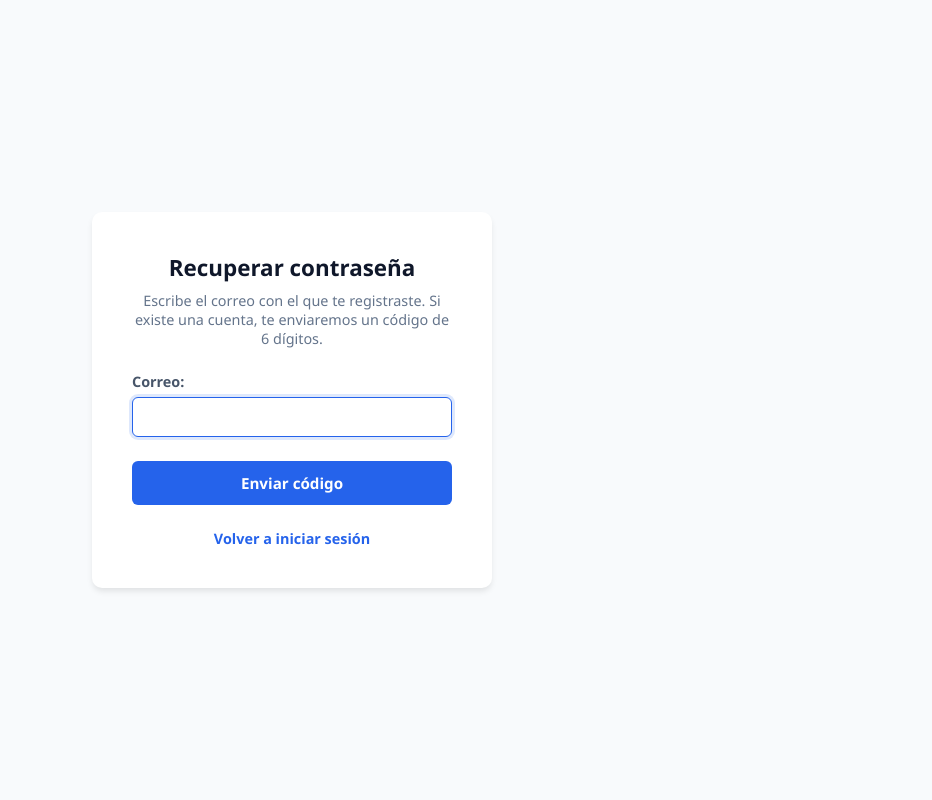
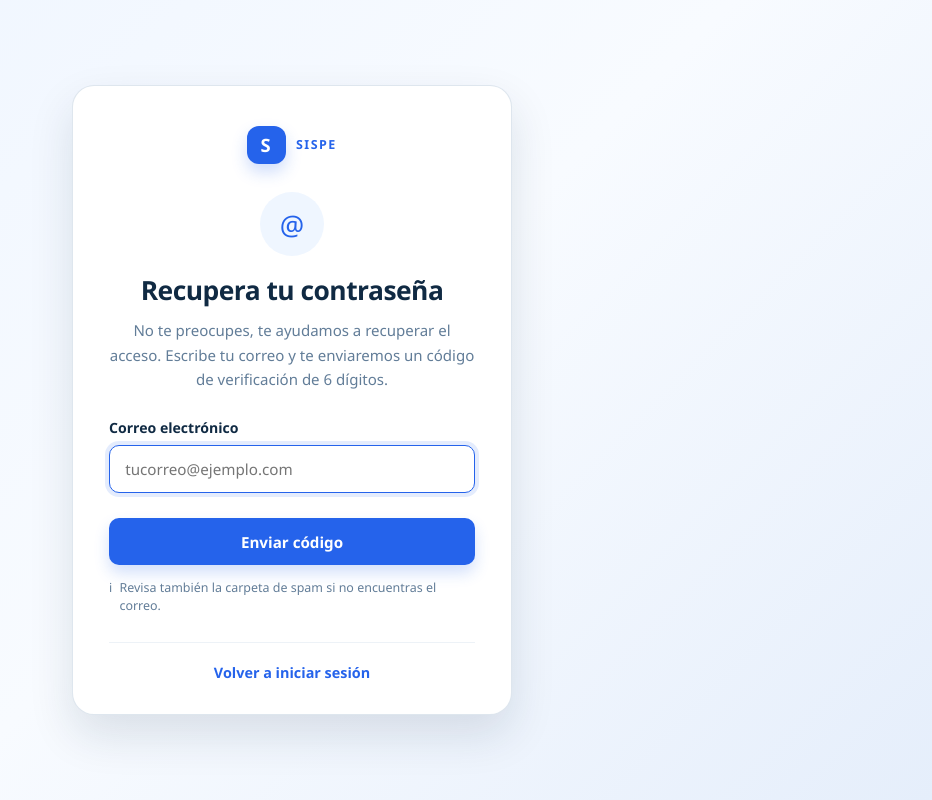
Before and after one commit to Proyecto-Sispe/SISPE, a Spring Boot app: page /login/olvide in a window 1280 px wide. Shown: the whole page, without its empty margins (348-1280 px from the left). Run offline with Spring Boot 4, Linux system fonts and the light colour scheme; some of the project's set-up classes (security, data sources, template engines, error pages and the like) are left out, and stand-ins take their place.

Commit message:
feat: revamp password reset template with new styles and layout
Co-authored-by: Proyecto-Sispe <261189645+Proyecto-Sispe@users.noreply.github.com>

```diff
--- a/3er Trimestre/Proyecto_sispe_java/src/main/resources/templates/olvide-password.html
+++ b/3er Trimestre/Proyecto_sispe_java/src/main/resources/templates/olvide-password.html
@@ -6,39 +6,49 @@
     <meta name="viewport" content="width=device-width, initial-scale=1.0">
     <title>Recuperar contraseña - SISPE</title>
     <style>
+        :root { --navy: #102a43; --blue: #2563eb; --sky: #eff6ff; --muted: #627d98; --line: #d9e2ec; }
         * { box-sizing: border-box; font-family: 'Segoe UI', Tahoma, Geneva, Verdana, sans-serif; margin: 0; padding: 0; }
-        body { background: #f8fafc; color: #334155; display: flex; justify-content: center; align-items: center; min-height: 100vh; padding: 2rem 0; }
-        .card { background: white; padding: 2.5rem; border-radius: 10px; box-shadow: 0 4px 6px -1px rgba(0,0,0,0.1); width: 100%; max-width: 400px; }
-        h1 { margin-bottom: 0.5rem; color: #0f172a; text-align: center; font-size: 1.4rem; }
-        p.info { text-align: center; color: #64748b; font-size: 0.9rem; margin-bottom: 1.5rem; }
+        body { background: linear-gradient(135deg, #eef5ff 0%, #f8fbff 52%, #e5eefb 100%); color: var(--navy); display: flex; justify-content: center; align-items: center; min-height: 100vh; padding: 1.5rem; }
+        .card { background: #fff; padding: 2.5rem 2.25rem 2rem; border: 1px solid rgba(217,226,236,.85); border-radius: 22px; box-shadow: 0 20px 45px rgba(16,42,67,.12); width: 100%; max-width: 440px; }
+        .brand { display: flex; justify-content: center; align-items: center; gap: .65rem; margin-bottom: 1.75rem; color: var(--blue); font-weight: 800; letter-spacing: .12em; font-size: .78rem; }
+        .brand-mark { display: grid; place-items: center; width: 2.4rem; height: 2.4rem; border-radius: 12px; background: var(--blue); color: #fff; font-size: 1.15rem; box-shadow: 0 8px 16px rgba(37,99,235,.22); }
+        .icon { display: grid; place-items: center; width: 4rem; height: 4rem; margin: 0 auto 1rem; border-radius: 50%; background: var(--sky); color: var(--blue); font-size: 1.7rem; }
+        h1 { margin-bottom: .65rem; color: var(--navy); text-align: center; font-size: 1.65rem; letter-spacing: -.02em; }
+        p.info { text-align: center; color: var(--muted); font-size: .94rem; line-height: 1.6; margin-bottom: 1.7rem; }
         .form-group { margin-bottom: 1rem; }
-        label { display: block; margin-bottom: 0.4rem; font-size: 0.9rem; font-weight: 600; color: #475569; }
-        input { width: 100%; padding: 0.6rem; border: 1px solid #cbd5e1; border-radius: 6px; font-size: 0.9rem; }
-        input:focus { outline: none; border-color: #2563eb; box-shadow: 0 0 0 3px rgba(37,99,235,0.15); }
-        button { width: 100%; padding: 0.75rem; background: #2563eb; color: white; border: none; border-radius: 6px; font-weight: bold; cursor: pointer; margin-top: 0.5rem; font-size: 0.95rem; }
-        button:hover { background: #1d4ed8; }
-        .footer-link { text-align: center; margin-top: 1.5rem; font-size: 0.9rem; }
-        .footer-link a { color: #2563eb; text-decoration: none; font-weight: 600; }
+        label { display: block; margin-bottom: .5rem; font-size: .88rem; font-weight: 700; color: var(--navy); }
+        input { width: 100%; padding: .82rem .95rem; border: 1px solid var(--line); border-radius: 10px; font-size: .95rem; color: var(--navy); background: #fbfdff; transition: border-color .2s, box-shadow .2s; }
+        input:focus { outline: none; border-color: var(--blue); box-shadow: 0 0 0 4px rgba(37,99,235,.12); background: #fff; }
+        button { width: 100%; padding: .86rem; background: var(--blue); color: #fff; border: none; border-radius: 10px; font-weight: 700; cursor: pointer; margin-top: .55rem; font-size: .95rem; transition: transform .2s, background .2s, box-shadow .2s; box-shadow: 0 8px 15px rgba(37,99,235,.2); }
+        button:hover { background: #1d4ed8; transform: translateY(-1px); box-shadow: 0 10px 20px rgba(37,99,235,.25); }
+        .hint { display: flex; gap: .45rem; align-items: flex-start; margin-top: .85rem; color: var(--muted); font-size: .78rem; line-height: 1.45; }
+        .footer-link { text-align: center; margin-top: 1.7rem; padding-top: 1.25rem; border-top: 1px solid #edf2f7; font-size: .9rem; }
+        .footer-link a { color: var(--blue); text-decoration: none; font-weight: 700; }
+        .footer-link a:hover { text-decoration: underline; }
+        @media (max-width: 480px) { .card { padding: 2rem 1.35rem 1.5rem; } }
     </style>
 </head>
 
 <body>
-    <div class="card">
-        <h1>Recuperar contraseña</h1>
-        <p class="info">Escribe el correo con el que te registraste. Si existe una cuenta, te enviaremos un código de 6 dígitos.</p>
+    <main class="card">
+        <div class="brand"><span class="brand-mark" aria-hidden="true">S</span> SISPE</div>
+        <div class="icon" aria-hidden="true">@</div>
+        <h1>Recupera tu contraseña</h1>
+        <p class="info">No te preocupes, te ayudamos a recuperar el acceso. Escribe tu correo y te enviaremos un código de verificación de 6 dígitos.</p>
 
         <form th:action="@{/login/olvide}" method="post">
             <div class="form-group">
-                <label>Correo:</label>
-                <input type="email" name="correo" required autofocus>
+                <label for="correo">Correo electrónico</label>
+                <input id="correo" type="email" name="correo" placeholder="tucorreo@ejemplo.com" autocomplete="email" required autofocus>
             </div>
             <button type="submit">Enviar código</button>
+            <p class="hint"><span aria-hidden="true">i</span> Revisa también la carpeta de spam si no encuentras el correo.</p>
         </form>
 
         <div class="footer-link">
             <a th:href="@{/login}">Volver a iniciar sesión</a>
         </div>
-    </div>
+    </main>
 </body>
 
 </html>
```
